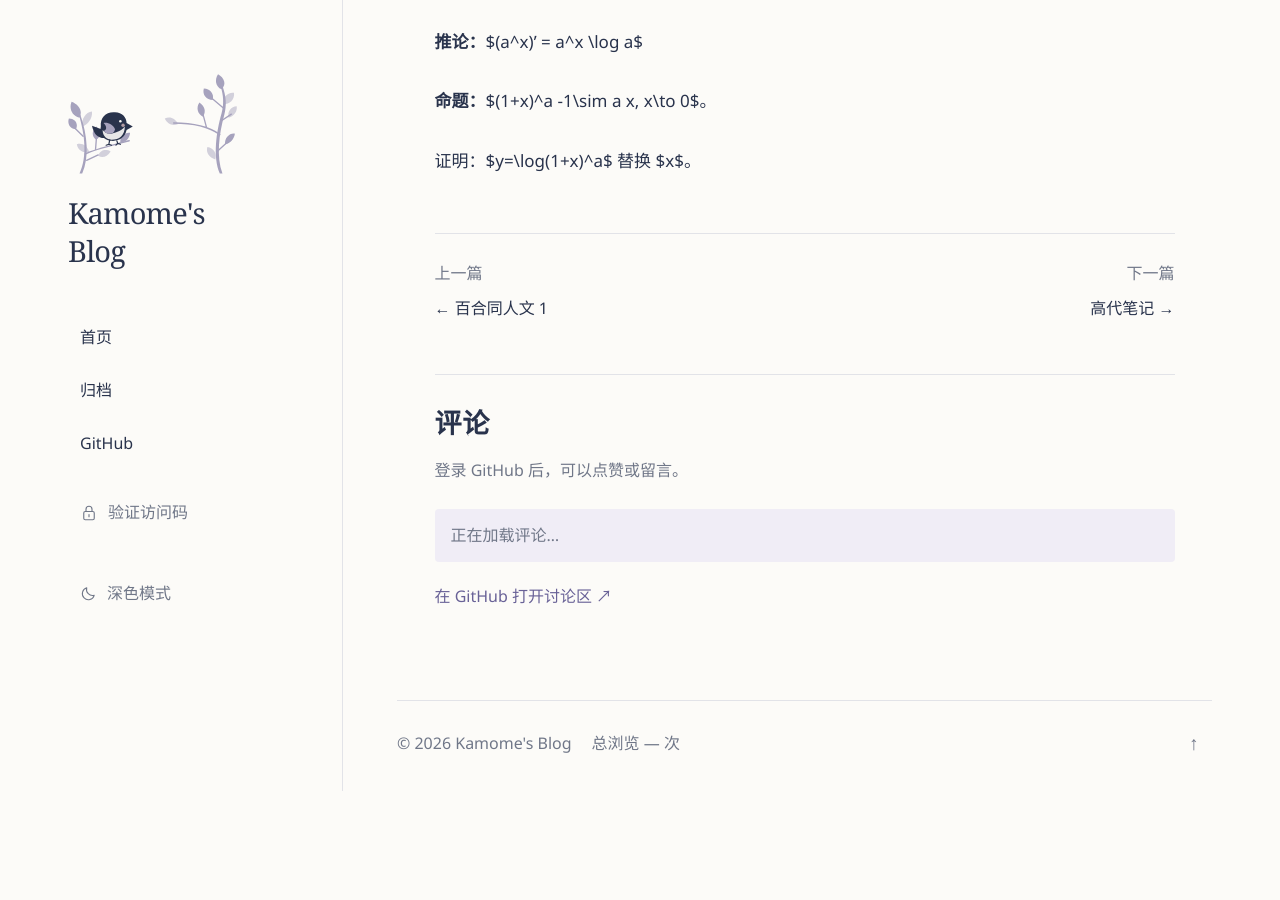
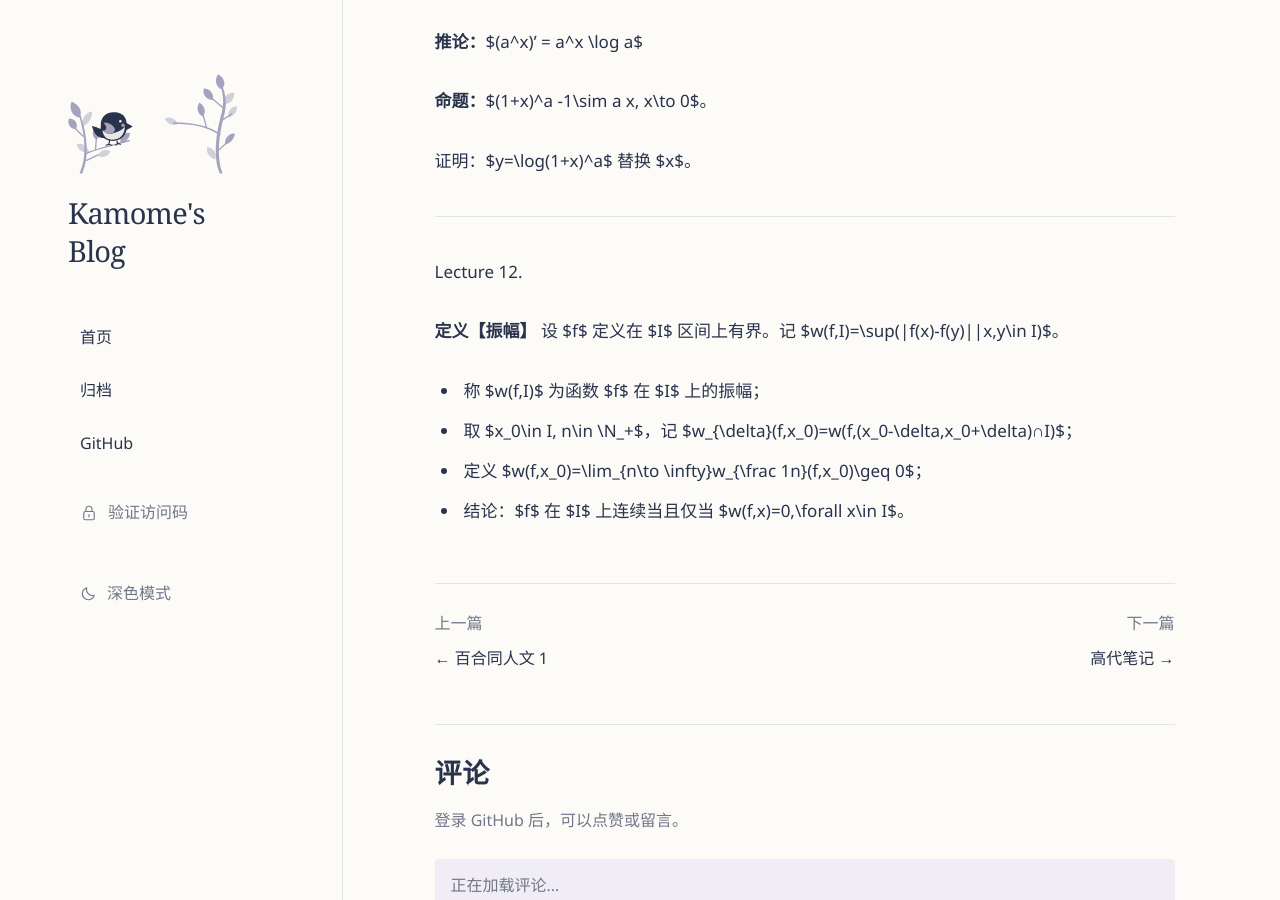
Before and after one commit to ushg8877/ushg8877.github.io, a Jekyll site: the page built from _posts/2026-10-19-note.md, in a window 1280 px wide and 900 px high, scrolled down 1150 px. Built offline with Jekyll 4.4.1, drawn with Linux system fonts in a browser that asks for light colours; a script that is not in the unit is left out; comment, search, counter and statistics services are not loaded; before the commit the page ends 1941 px from its top, so only the background shows below that.

Commit message:
Publish article: 数分笔记

```diff
--- a/_posts/2026-10-19-note.md
+++ b/_posts/2026-10-19-note.md
@@ -36,3 +36,14 @@ $\sin x < x < \tan x$ 所以 $\cos x < \frac{\sin x}{x}< 1$。
 **命题：**$(1+x)^a -1\sim a x, x\to 0$。
 
 证明：$y=\log(1+x)^a$ 替换 $x$。
+
+---
+
+Lecture 12.
+
+**定义【振幅】**
+设 $f$ 定义在 $I$ 区间上有界。记 $w(f,I)=\sup(|f(x)-f(y)||x,y\in I)$。
+- 称 $w(f,I)$ 为函数 $f$ 在 $I$ 上的振幅；
+- 取 $x_0\in I, n\in \N_+$，记 $w_{\delta}(f,x_0)=w(f,(x_0-\delta,x_0+\delta)∩I)$；
+- 定义 $w(f,x_0)=\lim_{n\to \infty}w_{\frac 1n}(f,x_0)\geq 0$；
+- 结论：$f$ 在 $I$ 上连续当且仅当 $w(f,x)=0,\forall x\in I$。
```
Also changed, not shown: other parts of _posts/2026-10-19-note.md (+1 -1 lines).
